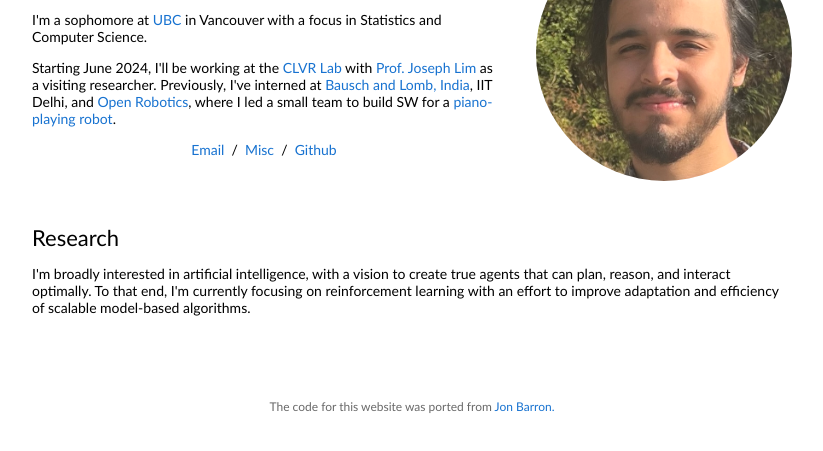
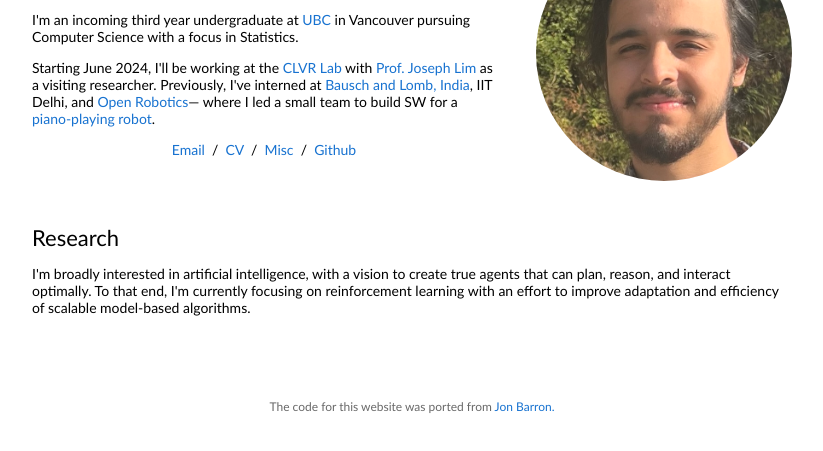
Before and after one commit to sheeerio/old-sheeerio.github.io, a plain HTML site: page index.html in a window 1280 px wide. Shown: the part 103-554 px from the top of the page, without its empty margins (228-1051 px from the left). Drawn offline with Linux system fonts and the light colour scheme.

Commit message:
added resume + updated home

```diff
--- a/index.html
+++ b/index.html
@@ -22,17 +22,17 @@
                 <p class="name" style="text-align: center;">
                   Gunbir Baveja
                 </p>
-                <p>I'm a sophomore at <a href="https://ubc.ca">UBC</a> in Vancouver with a focus in Statistics and Computer Science.
+                <p>I'm an incoming third year undergraduate at <a href="https://ubc.ca">UBC</a> in Vancouver pursuing Computer Science with a focus in Statistics.
                 </p>
                 <p>
                   Starting June 2024, I'll be working at the <a href="https://clvrai.com">CLVR Lab</a> with
                   <a href="https://clvrai.com/web_lim/">Prof. Joseph Lim</a> as a visiting researcher. Previously, I've interned at
-                  <a href="https://www.bauschandlomb.in">Bausch and Lomb, India</a>, IIT Delhi, and <a href="https://openrobotics.ca">Open Robotics</a>,
+                  <a href="https://www.bauschandlomb.in">Bausch and Lomb, India</a>, IIT Delhi, and <a href="https://openrobotics.ca">Open Robotics</a>—
                   where I led a small team to build SW for a <a href="https://openrobotics.ca/Pianobot">piano-playing robot</a>.
                 </p>
                 <p style="text-align:center">
                   <a href="mailto:sheerio105@gmail.com">Email</a> &nbsp;/&nbsp;
-                  <!-- <a href="data/JonBarron-CV.pdf">CV</a> &nbsp;/&nbsp; -->
+                  <a href="data/GunbirBaveja_resume.pdf">CV</a> &nbsp;/&nbsp;
                   <a href="https://sheeerio.vercel.app">Misc</a> &nbsp;/&nbsp;
                   <a href="https://github.com/sheeerio/">Github</a>
                 </p>
```
Also changed, not shown: 1 other file.
